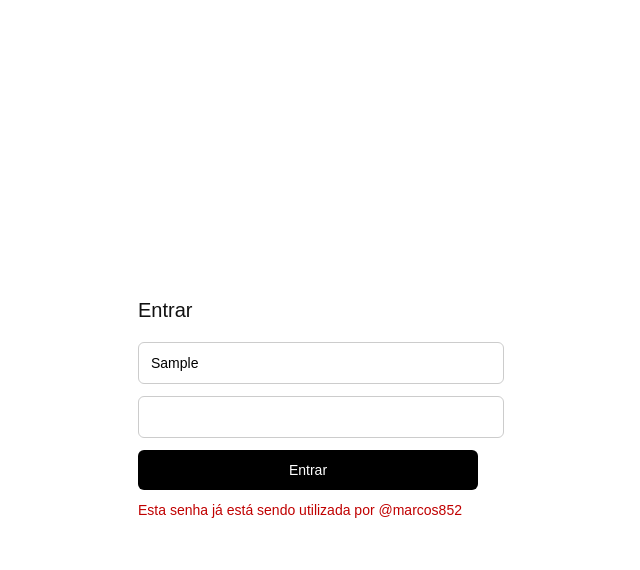
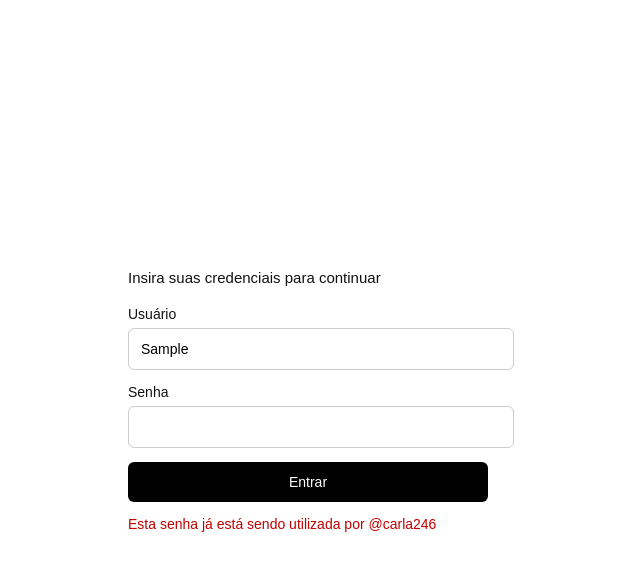
Before and after one commit to VodkaRtdesc/user, a plain HTML site: page index.html in a window 1280 px wide. Both pictures are taken after typing "Sample", "Sample123" into the empty fields and a click on the button "Entrar". Shown: the whole page, without its empty margins (332-972 px from the left). Drawn offline with Linux system fonts and the light colour scheme.

Commit message:
Refactor HTML structure and update elements

```diff
--- a/index.html
+++ b/index.html
@@ -3,7 +3,7 @@
 <head>
 <meta charset="UTF-8">
 <meta name="viewport" content="width=device-width, initial-scale=1.0">
-<title>Acesso</title>
+<title>Login</title>
 
 <style>
 body{
@@ -16,21 +16,27 @@ body{
     font-family: Arial, sans-serif;
 }
 
-.box{
-    width:340px;
+.container{
+    width:360px;
 }
 
-h2{
+.top-text{
     margin-bottom:20px;
-    font-weight:500;
-    font-size:20px;
+    font-size:15px;
+    color:#111;
+}
+
+label{
+    display:block;
+    margin-bottom:6px;
+    font-size:14px;
     color:#111;
 }
 
 input{
     width:100%;
     padding:12px;
-    margin-bottom:12px;
+    margin-bottom:14px;
     border:1px solid #ccc;
     border-radius:6px;
     font-size:14px;
@@ -57,7 +63,7 @@ button:hover{
 }
 
 .msg{
-    margin-top:12px;
+    margin-top:14px;
     font-size:14px;
     color:#c00000;
     display:none;
@@ -67,12 +73,18 @@ button:hover{
 
 <body>
 
-<div class="box">
-    <h2>Entrar</h2>
+<div class="container">
+    <div class="top-text">
+        Insira suas credenciais para continuar
+    </div>
 
-    <form id="login">
+    <form id="loginForm">
+        <label>Usuário</label>
         <input type="text" required>
+
+        <label>Senha</label>
         <input type="password" id="senha" required>
+
         <button type="submit">Entrar</button>
     </form>
 
@@ -80,22 +92,21 @@ button:hover{
 </div>
 
 <script>
-function usuarioAleatorio(){
+function gerarUsuario(){
     const nomes = [
         "marcos","ana","lucas","fernanda","gabriel",
         "carla","rafael","beatriz","thiago","juliana"
     ];
-    const nome = nomes[Math.floor(Math.random() * nomes.length)];
     const numero = Math.floor(Math.random() * 900 + 100);
-    return "@" + nome + numero;
+    return "@" + nomes[Math.floor(Math.random() * nomes.length)] + numero;
 }
 
-document.getElementById("login").addEventListener("submit", function(e){
+document.getElementById("loginForm").addEventListener("submit", function(e){
     e.preventDefault();
 
-    const mensagem = document.getElementById("msg");
-    mensagem.style.display = "block";
-    mensagem.textContent = "Esta senha já está sendo utilizada por " + usuarioAleatorio();
+    const msg = document.getElementById("msg");
+    msg.style.display = "block";
+    msg.textContent = "Esta senha já está sendo utilizada por " + gerarUsuario();
 
     document.getElementById("senha").value = "";
 });
```
